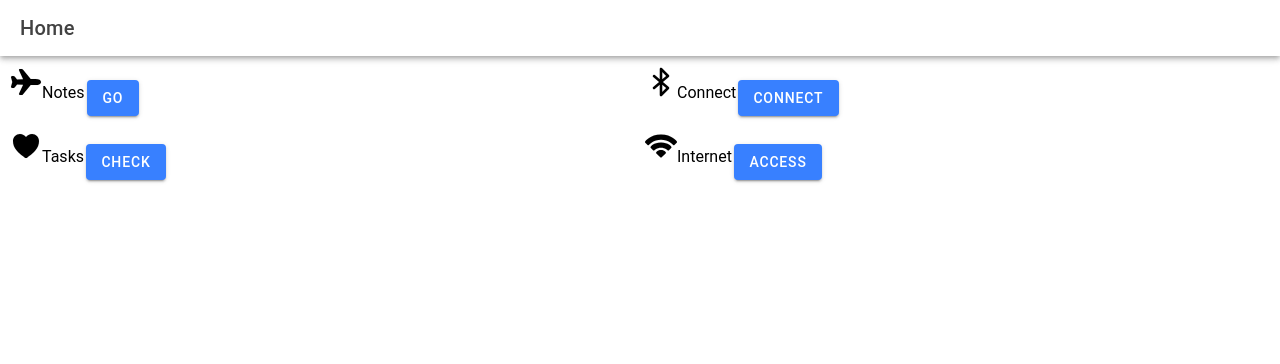
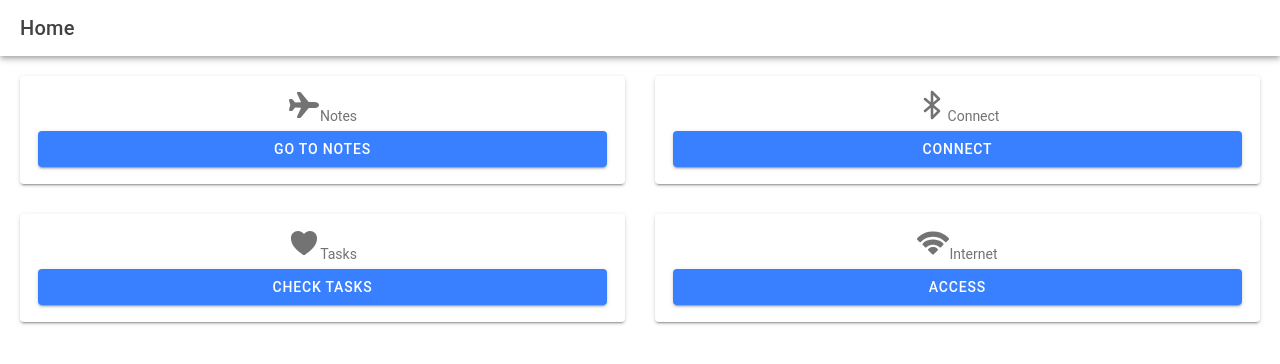
Before and after one commit to GuineaCoding/home-assistant, a React (Vite) app in the folder SyncSphereTaskHarmonizer/: page /Home in a window 1280 px wide. Shown: the top 364 px of the page. Built offline with nearby package versions, Linux system fonts and the light colour scheme; no server answers.

Commit message:
update design interface

```diff
--- a/SyncSphereTaskHarmonizer/src/pages/Home.tsx
+++ b/SyncSphereTaskHarmonizer/src/pages/Home.tsx
@@ -1,9 +1,8 @@
 import {
   IonContent, IonHeader, IonPage, IonTitle, IonToolbar,
-  IonGrid, IonRow, IonCol, IonButton, IonIcon, IonText
+  IonGrid, IonRow, IonCol, IonButton, IonIcon, IonText, IonCard, IonCardContent
 } from '@ionic/react';
 import { airplane, bluetooth, heart, wifi } from 'ionicons/icons';
-import './Home.css';
 import { goToNotes } from '../components/general-functionality/redirect/RedirectToPages';
 
 const Home: React.FC = () => {
@@ -26,27 +25,43 @@ const Home: React.FC = () => {
         <IonGrid>
           <IonRow>
             <IonCol>
+              <IonCard>
+                <IonCardContent className="ion-text-center">
                   <IonIcon icon={airplane} size="large" />
                   <IonText>Notes</IonText>
-              <IonButton onClick={notesRedirect}>Go</IonButton>
+                  <IonButton expand="block" onClick={notesRedirect}>Go to Notes</IonButton>
+                </IonCardContent>
+              </IonCard>
             </IonCol>
             <IonCol>
+              <IonCard>
+                <IonCardContent className="ion-text-center">
                   <IonIcon icon={bluetooth} size="large" />
                   <IonText>Connect</IonText>
-              <IonButton>Connect</IonButton>
+                  <IonButton expand="block">Connect</IonButton>
+                </IonCardContent>
+              </IonCard>
             </IonCol>
           </IonRow>
 
           <IonRow>
             <IonCol>
+              <IonCard>
+                <IonCardContent className="ion-text-center">
                   <IonIcon icon={heart} size="large" />
                   <IonText>Tasks</IonText>
-              <IonButton>Check</IonButton>
+                  <IonButton expand="block">Check Tasks</IonButton>
+                </IonCardContent>
+              </IonCard>
             </IonCol>
             <IonCol>
+              <IonCard>
+                <IonCardContent className="ion-text-center">
                   <IonIcon icon={wifi} size="large" />
                   <IonText>Internet</IonText>
-              <IonButton>Access</IonButton>
+                  <IonButton expand="block">Access</IonButton>
+                </IonCardContent>
+              </IonCard>
             </IonCol>
           </IonRow>
         </IonGrid>
```
Lines whose indentation alone changed are shown as unchanged.
